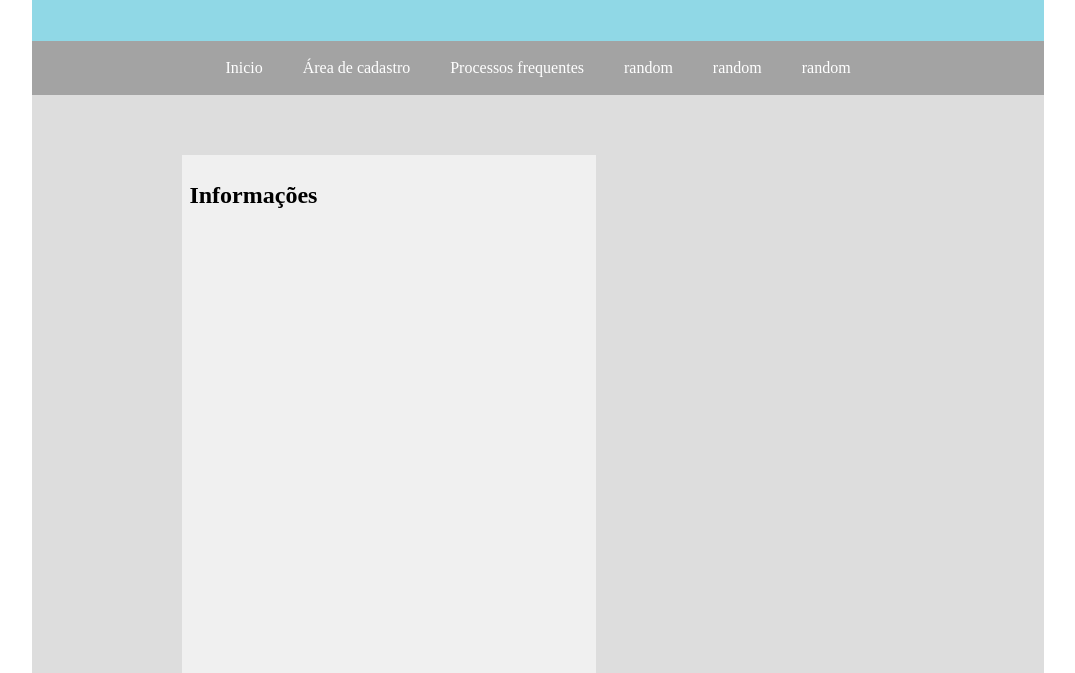
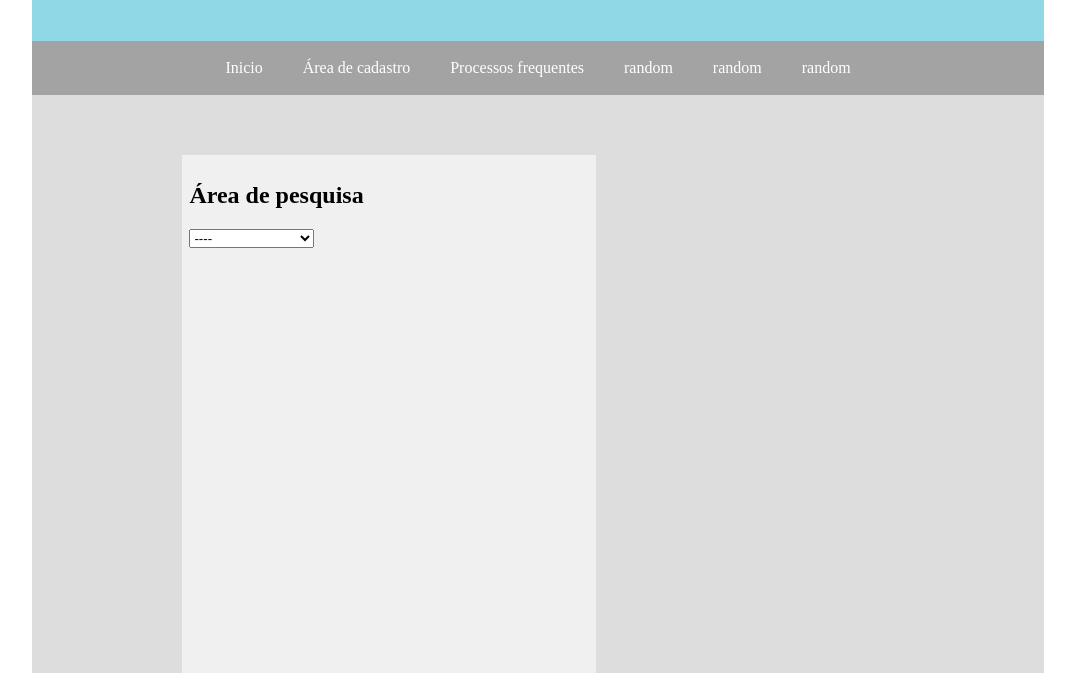
Before and after one commit to RennoGarcia/EAD-new, a plain HTML site: page campus ead - videos apresentação/Select.html in a window 1280 px wide. Shown: the part 127-800 px from the top of the page, without its empty margins (102-1177 px from the left). Drawn offline with Linux system fonts and the light colour scheme.

Commit message:
html
aba 3 + forms

```diff
--- a/campus ead - videos apresentação/Select.html
+++ b/campus ead - videos apresentação/Select.html
@@ -33,7 +33,16 @@
 
 			<section id="select">
 
-			<h2>Informações</h2>
+			<h2>Área de pesquisa</h2>
+
+				<label for="area"></label>
+					<select name="instrumento" id="instrumento">
+					  <option value="001">----</option>
+					  <option value="002">Telecomunicação</option>
+					  <option value="003">Cartão de crédito</option>
+					  <option value="004">Contrutoras</option>
+					</select>
+
 
 			</section>
 
```
